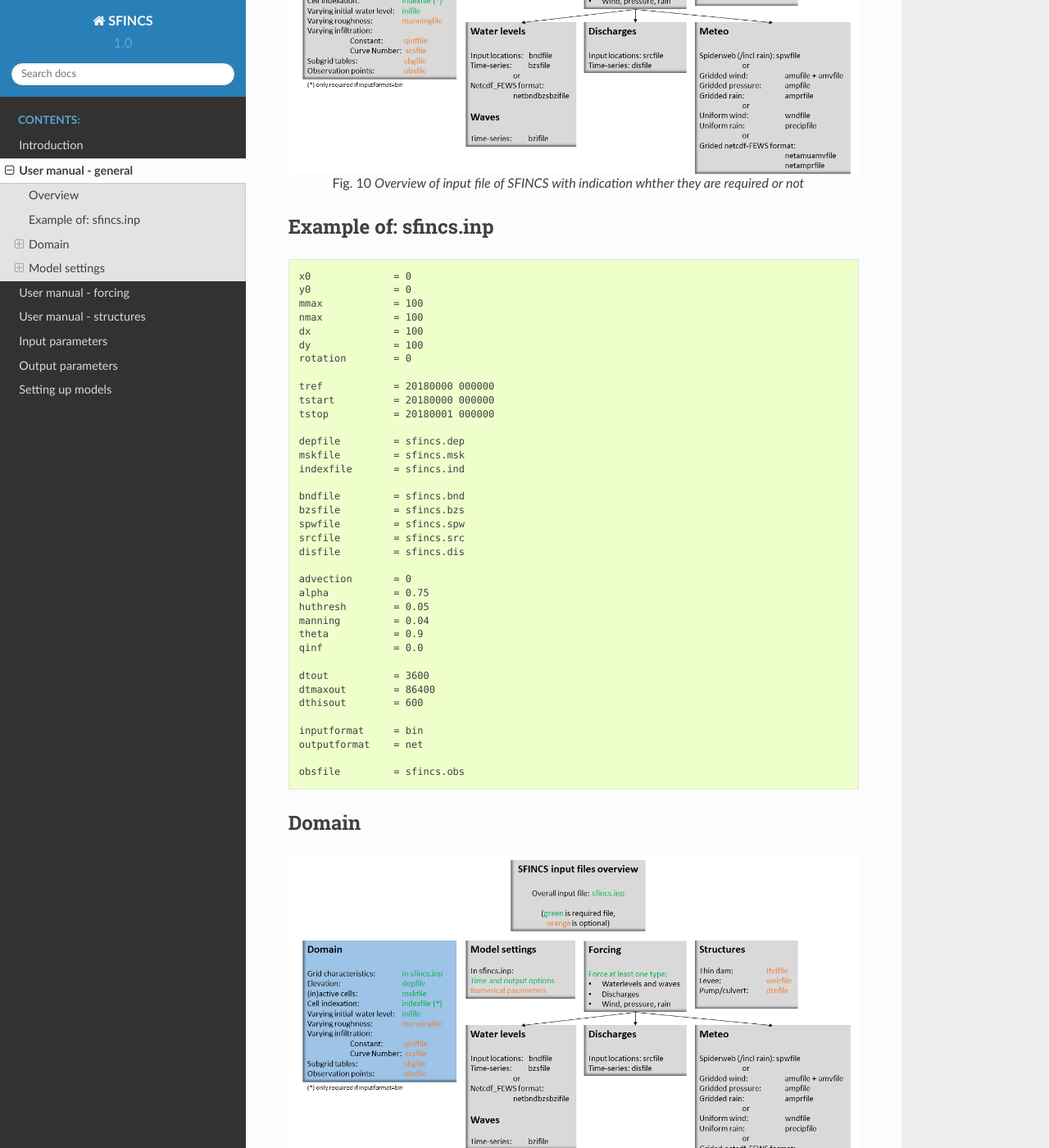
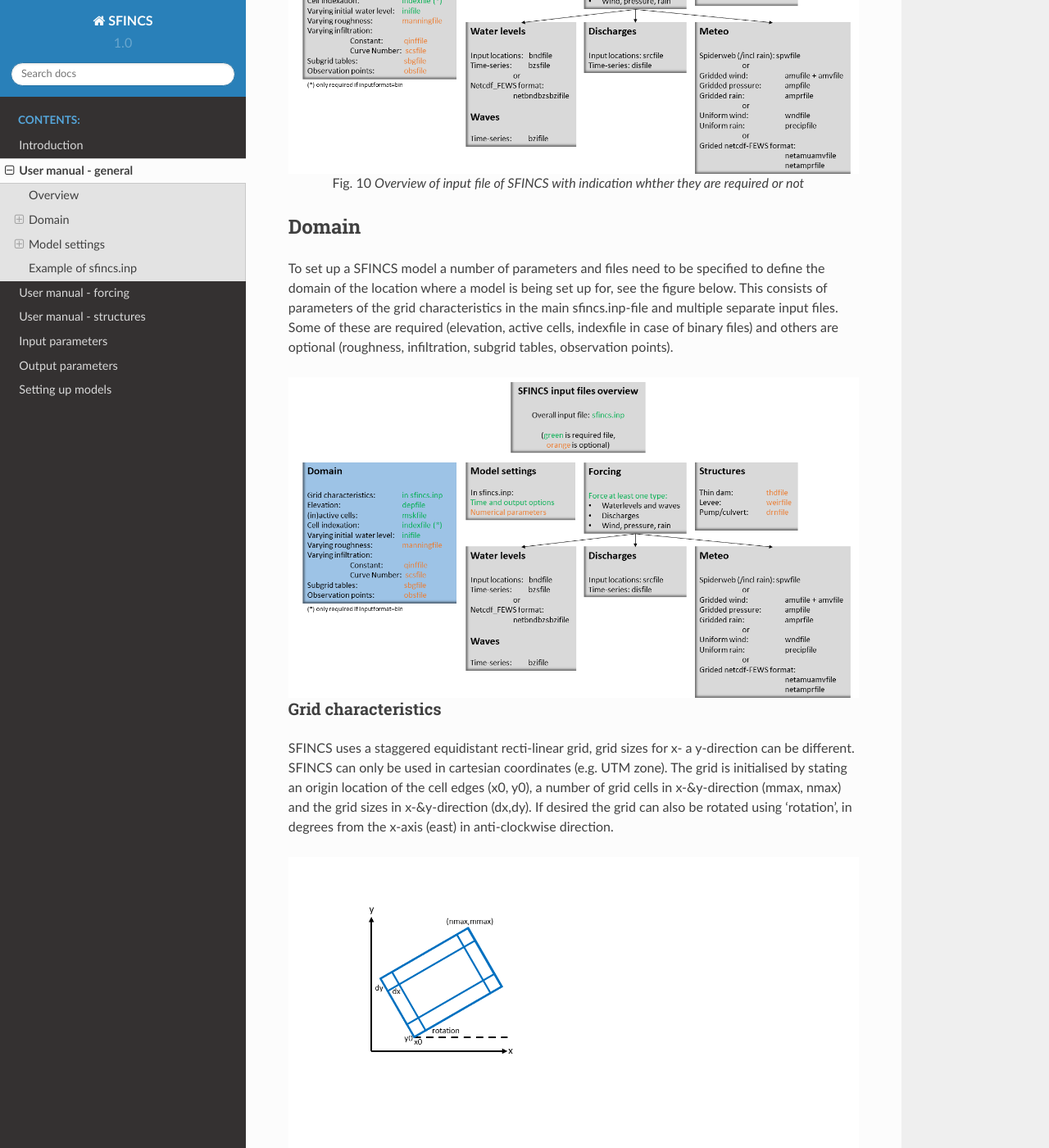
Before and after one commit to Leynse/SFINCS, a Sphinx documentation site: the page built from docs/input.rst, in a window 1280 px wide and 1400 px high, scrolled down 564 px. Shown: the whole window at 82% size. Built offline with Sphinx 7.4.7 and the Read the Docs theme 2.0.0, drawn with Linux system fonts in a browser that asks for light colours; some of the changed text lies outside the part shown.

Commit message:
- add grid figure and description

```diff
--- a/docs/input.rst
+++ b/docs/input.rst
@@ -16,51 +16,12 @@
 
    Overview of input file of SFINCS with indication whther they are required or not
 
-Example of: sfincs.inp
+Domain
 ----------------------
 
-.. code-block:: text
-
-	x0              = 0
-	y0              = 0
-	mmax            = 100
-	nmax            = 100
-	dx              = 100
-	dy              = 100
-	rotation        = 0
-
-	tref            = 20180000 000000
-	tstart          = 20180000 000000
-	tstop           = 20180001 000000
-
-	depfile         = sfincs.dep
-	mskfile         = sfincs.msk
-	indexfile       = sfincs.ind
-
-	bndfile         = sfincs.bnd
-	bzsfile         = sfincs.bzs
-	spwfile         = sfincs.spw
-	srcfile         = sfincs.src
-	disfile         = sfincs.dis
-
-	advection	= 0
-	alpha           = 0.75
-	huthresh	= 0.05
-	manning         = 0.04
-	theta 		= 0.9
-	qinf            = 0.0
-
-	dtout           = 3600
-	dtmaxout        = 86400
-	dthisout        = 600
-
-	inputformat     = bin
-	outputformat    = net
-
-	obsfile         = sfincs.obs
-
-Domain
-----------------------
+To set up a SFINCS model a number of parameters and files need to be specified to define the domain of the location where a model is being set up for, see the figure below.
+This consists of parameters of the grid characteristics in the main sfincs.inp-file and multiple separate input files.
+Some of these are required (elevation, active cells, indexfile in case of binary files) and others are optional (roughness, infiltration, subgrid tables, observation points).
 
 .. figure:: ./figures/SFINCS_documentation_domain.png
    :width: 800px
@@ -69,11 +30,25 @@
 Grid characteristics
 ^^^^^^^^^
 
-SFINCS uses a staggered equidistant recti-linear grid, grid sizes for x- a y-direction can be different. SFINCS can only be used in cartesian coordinates.
-The grid is initialised by stating an origin location (x0, y0), a number of grid cells in x-&y-direction (mmax, nmax) and the grid sizes in x-&y-direction (dx,dy).
+SFINCS uses a staggered equidistant recti-linear grid, grid sizes for x- a y-direction can be different. SFINCS can only be used in cartesian coordinates (e.g. UTM zone).
+The grid is initialised by stating an origin location of the cell edges (x0, y0), a number of grid cells in x-&y-direction (mmax, nmax) and the grid sizes in x-&y-direction (dx,dy).
 If desired the grid can also be rotated using 'rotation', in degrees from the x-axis (east) in anti-clockwise direction.
 
-* TODO: add figure
+.. figure:: ./figures/SFINCS_grid.png
+   :width: 800px
+   :align: center
+
+.. code-block:: text
+
+	e.g.:
+
+	x0              = 0
+	y0              = 0
+	mmax            = 250
+	nmax            = 150
+	dx              = 100
+	dy              = 100
+	rotation        = 45
 
 Elevation
 ^^^^^^^^^
@@ -348,3 +323,46 @@
 Numerical parameters
 ^^^^^^^^^
 * TODO: describe alpha, theta etc
+
+Example of sfincs.inp
+----------------------
+
+.. code-block:: text
+
+	x0              = 0
+	y0              = 0
+	mmax            = 100
+	nmax            = 100
+	dx              = 100
+	dy              = 100
+	rotation        = 0
+
+	tref            = 20180000 000000
+	tstart          = 20180000 000000
+	tstop           = 20180001 000000
+
+	depfile         = sfincs.dep
+	mskfile         = sfincs.msk
+	indexfile       = sfincs.ind
+
+	bndfile         = sfincs.bnd
+	bzsfile         = sfincs.bzs
+	spwfile         = sfincs.spw
+	srcfile         = sfincs.src
+	disfile         = sfincs.dis
+
+	advection	= 0
+	alpha           = 0.75
+	huthresh	= 0.05
+	manning         = 0.04
+	theta 		= 0.9
+	qinf            = 0.0
+
+	dtout           = 3600
+	dtmaxout        = 86400
+	dthisout        = 600
+
+	inputformat     = bin
+	outputformat    = net
+
+	obsfile         = sfincs.obs
```
Also changed, not shown: docs/figures/SFINCS_grid.png (added).
